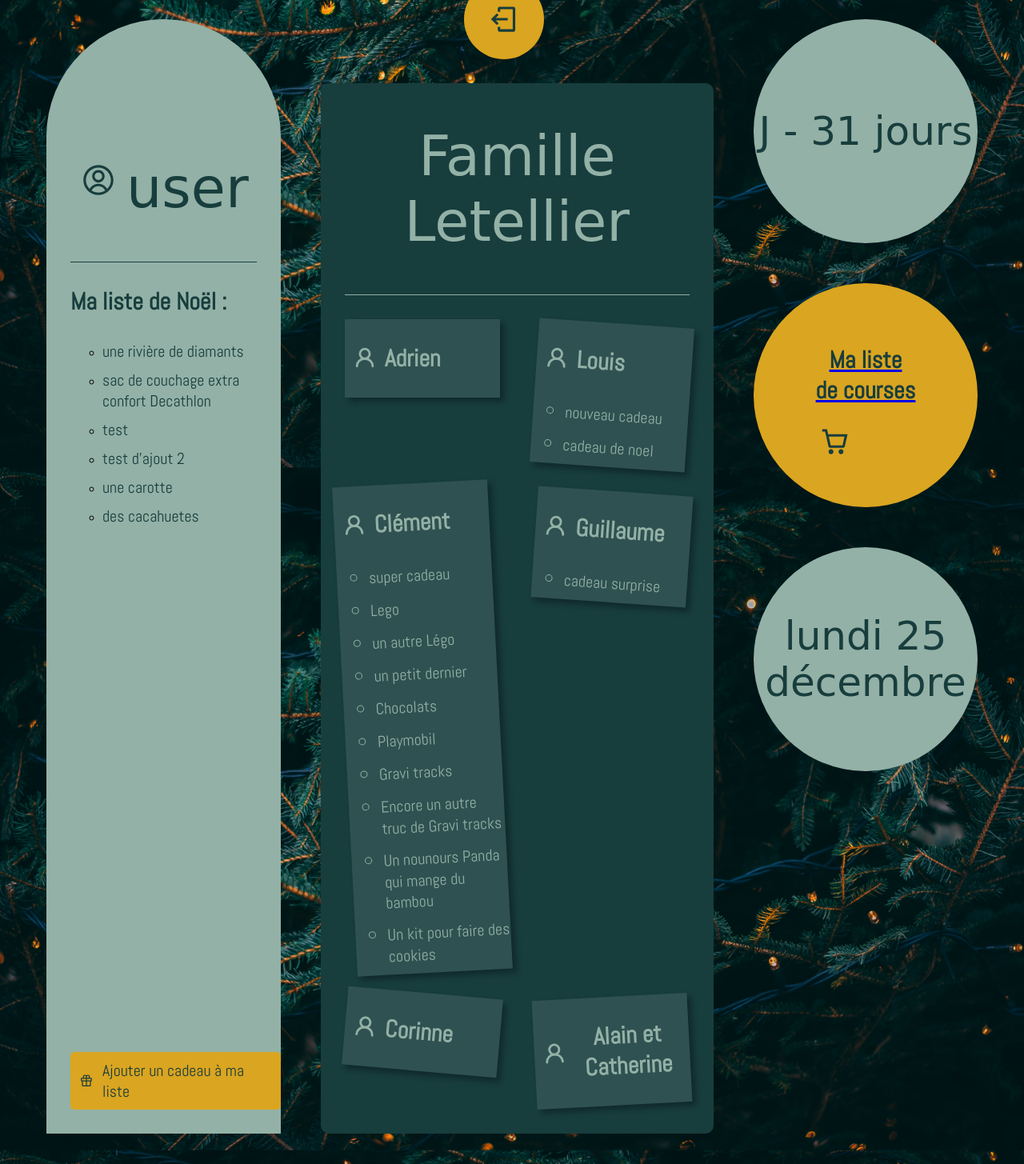
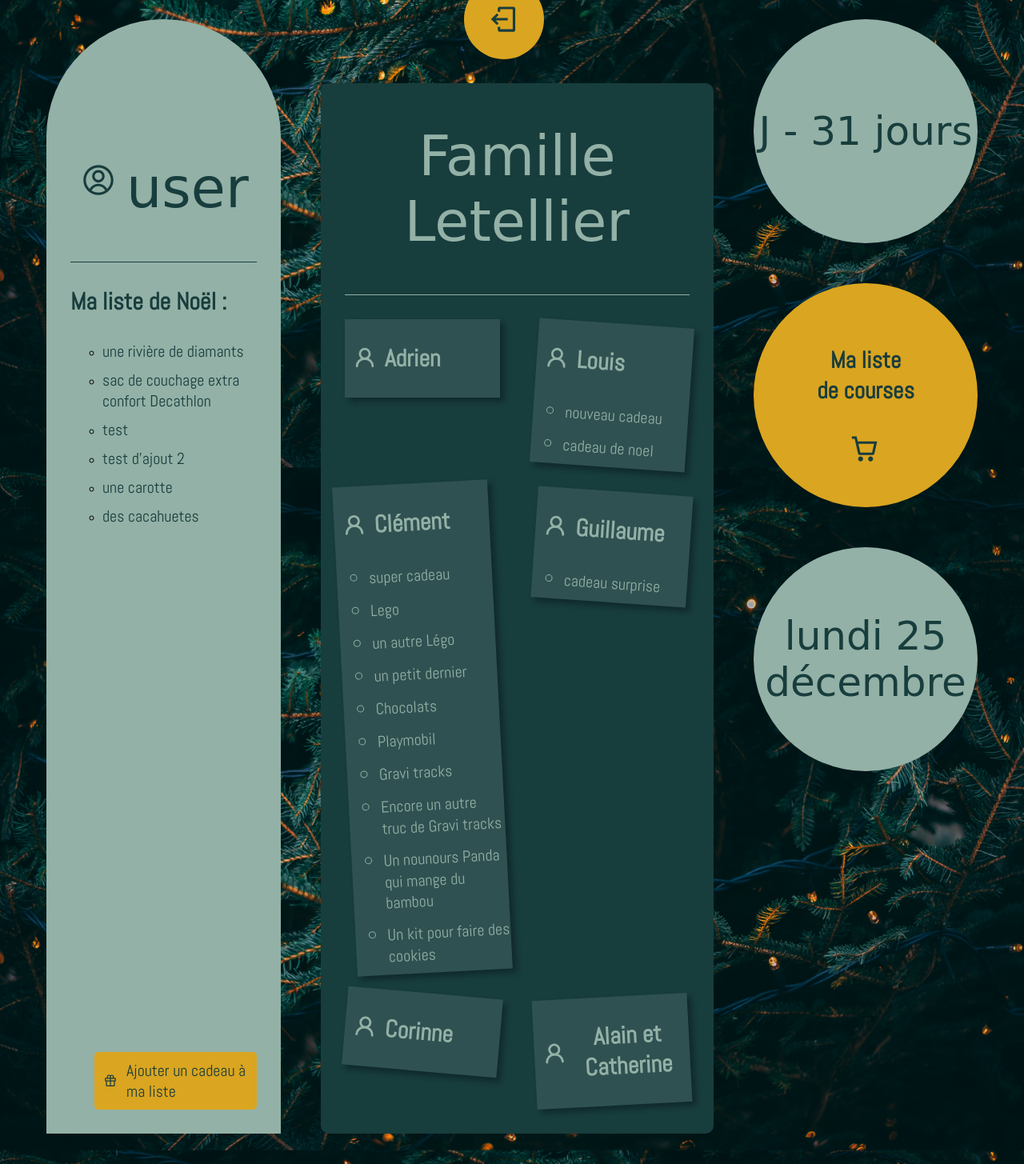
Before and after one commit to anaislet/christmas, a Django app: page /home/1 in a window 1280 px wide; the page is wider, and only the part inside the window is pictured. Shown: the part 269-1724 px from the top of that part at 80% size. Run offline with Django 4.2, Linux system fonts and the light colour scheme; data comes from the database, SQL or seed files in the repository; both versions use the stored data as it was after the commit; some web fonts are replaced.

Commit message:
change display booked gift and fix bug on homePage button

```diff
--- a/authentication/static/styles.css
+++ b/authentication/static/styles.css
@@ -120,6 +120,9 @@ body {
 
 .my_presents_content {
     margin: 100px 30px 10px 30px;
+    display: flex;
+    flex-direction: column;
+    justify-content: center;
 }
 
 .my_presents_content img {
@@ -179,6 +182,8 @@ body {
     position: absolute;
     bottom: 30px;
     cursor: pointer;
+    margin: 0 30px;
+
 }
 
 .yellow_button div {
@@ -293,6 +298,7 @@ body {
     color: #93B1A6;
     font-size: 20px;
     text-decoration: none;
+    /* text-decoration: line-through; */
     cursor: pointer;
 }
 
@@ -323,13 +329,14 @@ body {
     background-color: #daa520 !important;
 }
 
-.shopping_list h3 {
+.shopping_list a {
     text-align: center;
     color: #183D3D;
     font-family: 'Abel', sans-serif;
-    font-size: 30px;
+    font-size: 25px;
     margin-top: 20px;
     margin-bottom: 20px;
+    text-decoration: none;
 }
 
 .shopping_list {
--- a/authentication/templates/base.html
+++ b/authentication/templates/base.html
@@ -16,18 +16,14 @@
             <div class="circle">
                 {% if 'home' not in request.path%}
                     <div>
-                        <!-- A modifier -->
-                        <a href="{% url 'home' 1 %}"><img src="../../authentication/static/home.svg"/></a>
+                        <a href="{% url 'home' request.session.member_id %}"><img src="../../authentication/static/home.svg"/></a>
                     </div>
                 {% endif %}
                 <div>
-                    <a href="{% url 'identification' %}"></a><img src="../../authentication/static/logout.svg"/></a>
+                    <a href="{% url 'identification' %}"><img src="../../authentication/static/logout.svg"/></a>
                 </div>
             </div>
         {% endif %}
         {% block content %}{% endblock content %}
-        {% if user.is_authenticated %}
-        <!-- <p>Vous êtes connecté en tant que {{ request.user }}. </p> -->
-        {% endif %}
     </body>
 </html>
```
Also changed, not shown: presents/templates/present_detail.html (+4 -3 lines), db.sqlite3.
